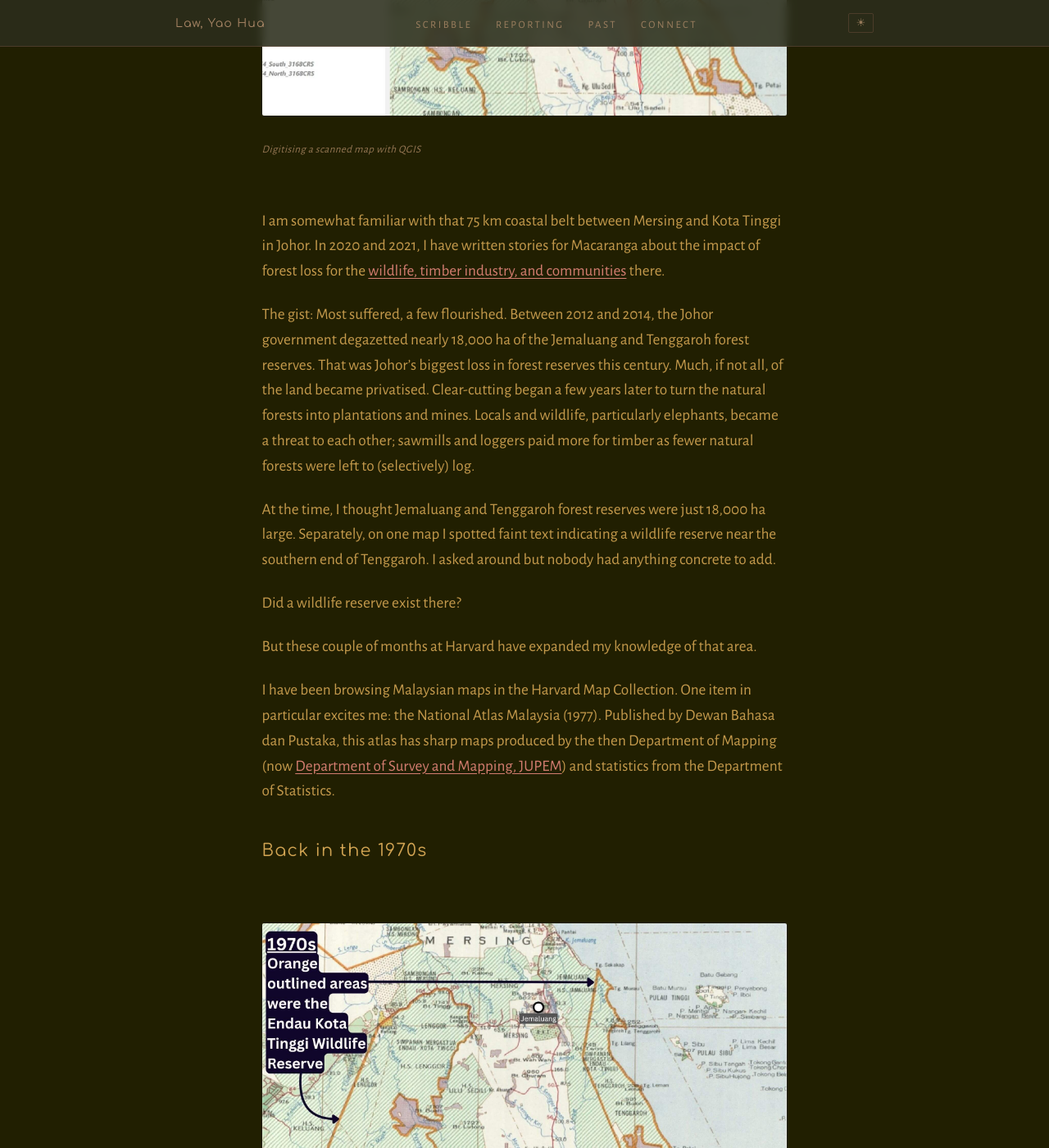
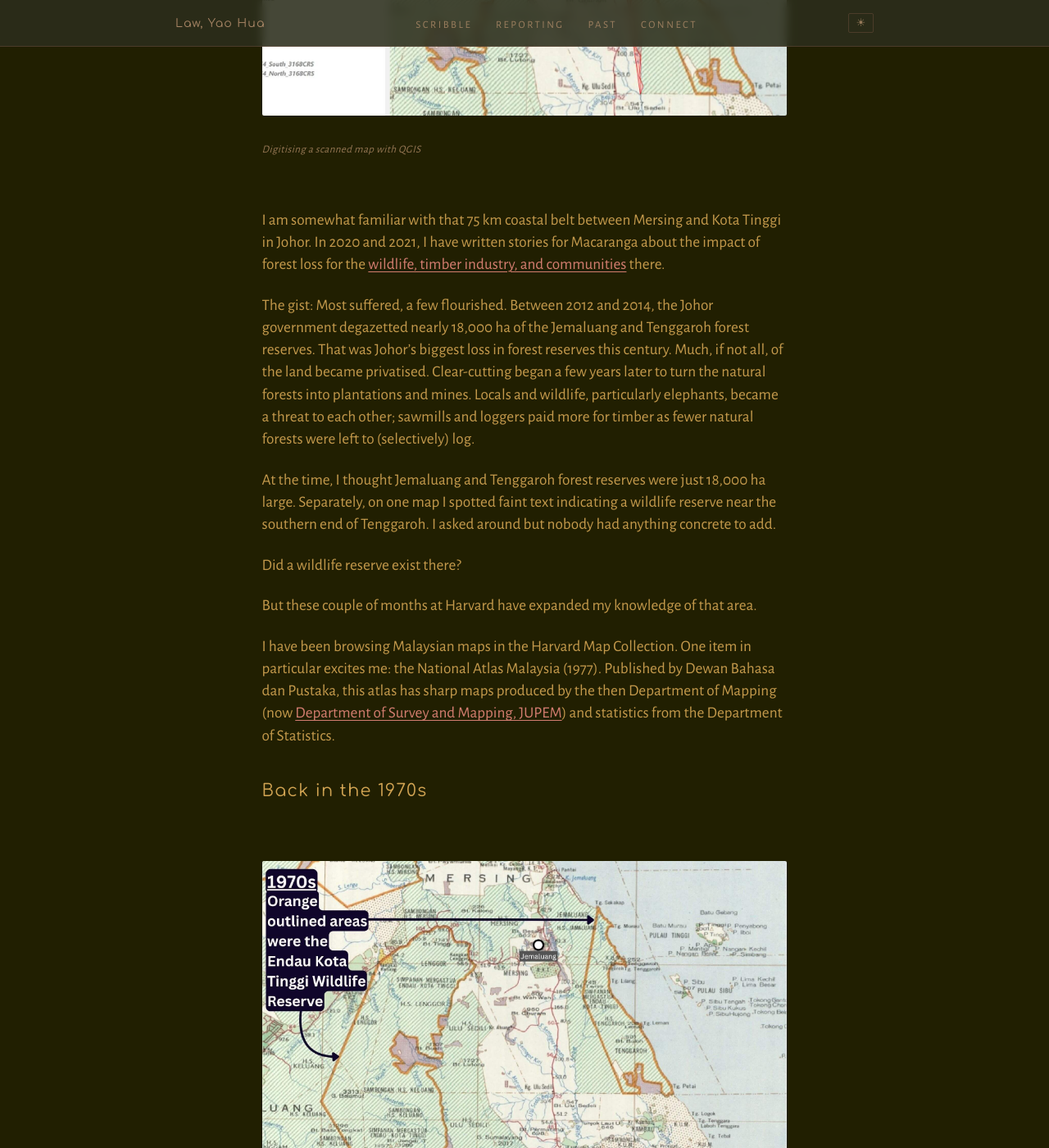
Before and after one commit to yhlreporter/site, a Jekyll site: the page built from _posts/2025-11-25-do-we-still-have-a-wildlife-reserve-south-of-mersing.md, in a window 1280 px wide and 1400 px high, scrolled down 813 px. Shown: the whole window at 82% size. Built offline with Jekyll 4.4.1, drawn with Linux system fonts in a browser that asks for light colours; comment, search, counter and statistics services are not loaded.

Commit message:
Update main.css

```diff
--- a/assets/css/main.css
+++ b/assets/css/main.css
@@ -317,7 +317,7 @@ body {
   font-family: var(--font-serif);
   font-weight: 400;
   font-size: 1.2rem;
-  line-height: 1.6;
+  line-height: 1.7rem;
   color: var(--ink);
 }
 
```
